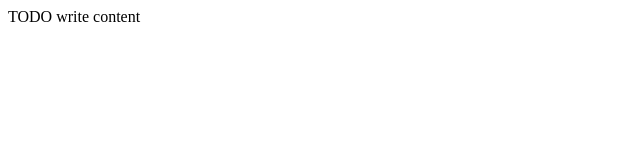
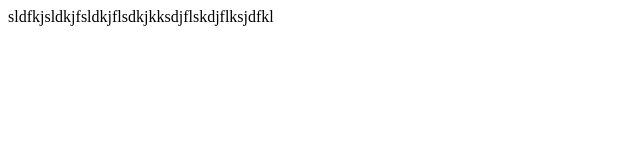
Before and after one commit to EVPansho/prueba, a plain HTML site: page web/index.html in a window 1280 px wide. Shown: the whole page, without its empty margins (0-640 px from the left). Drawn offline with Linux system fonts and the light colour scheme.

Commit message:
esto es una pruba  para git

```diff
--- a/web/index.html
+++ b/web/index.html
@@ -11,6 +11,6 @@ and open the template in the editor.
         <meta name="viewport" content="width=device-width, initial-scale=1.0">
     </head>
     <body>
-        <div>TODO write content</div>
+        <div>sldfkjsldkjfsldkjflsdkjkksdjflskdjflksjdfkl</div>
     </body>
 </html>
```
Also changed, not shown: 1 other file.
